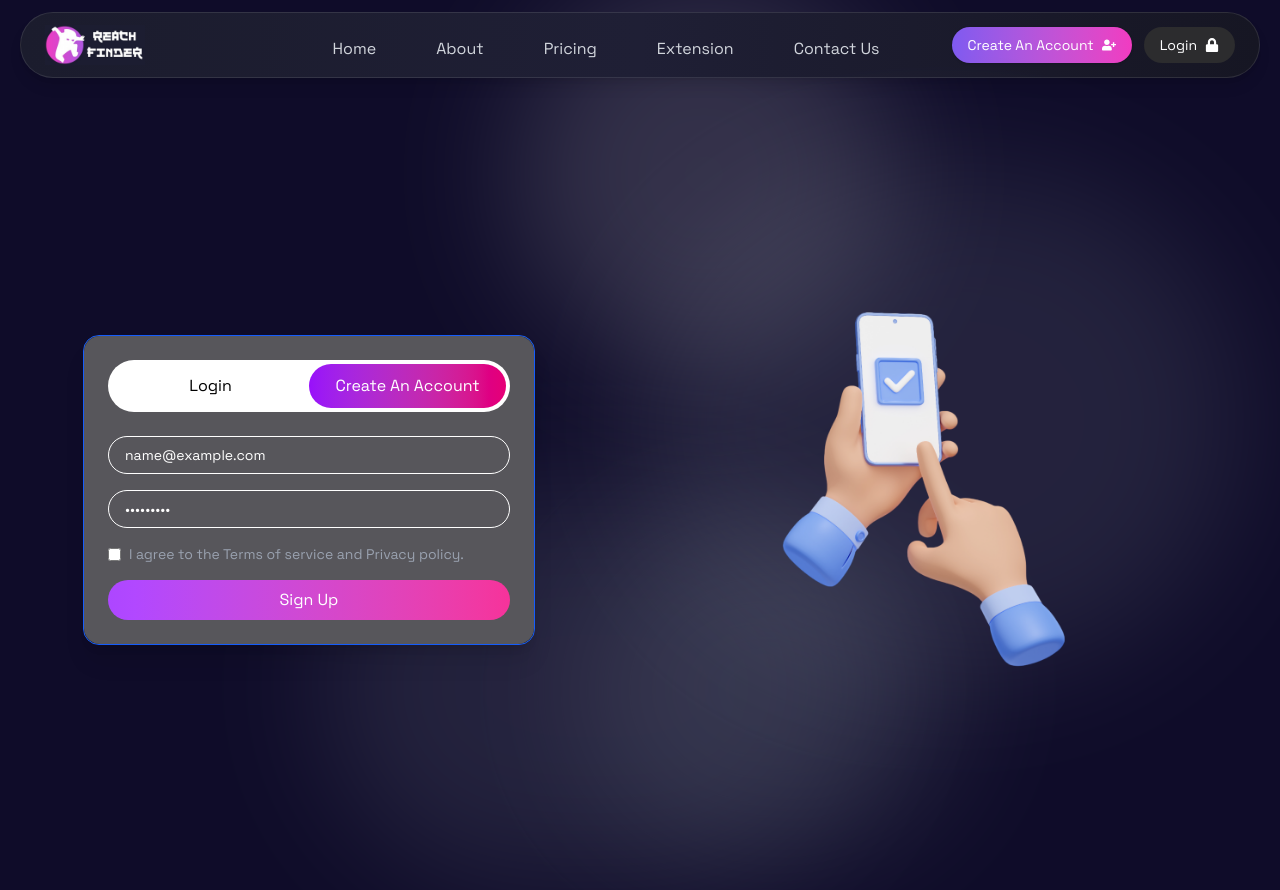
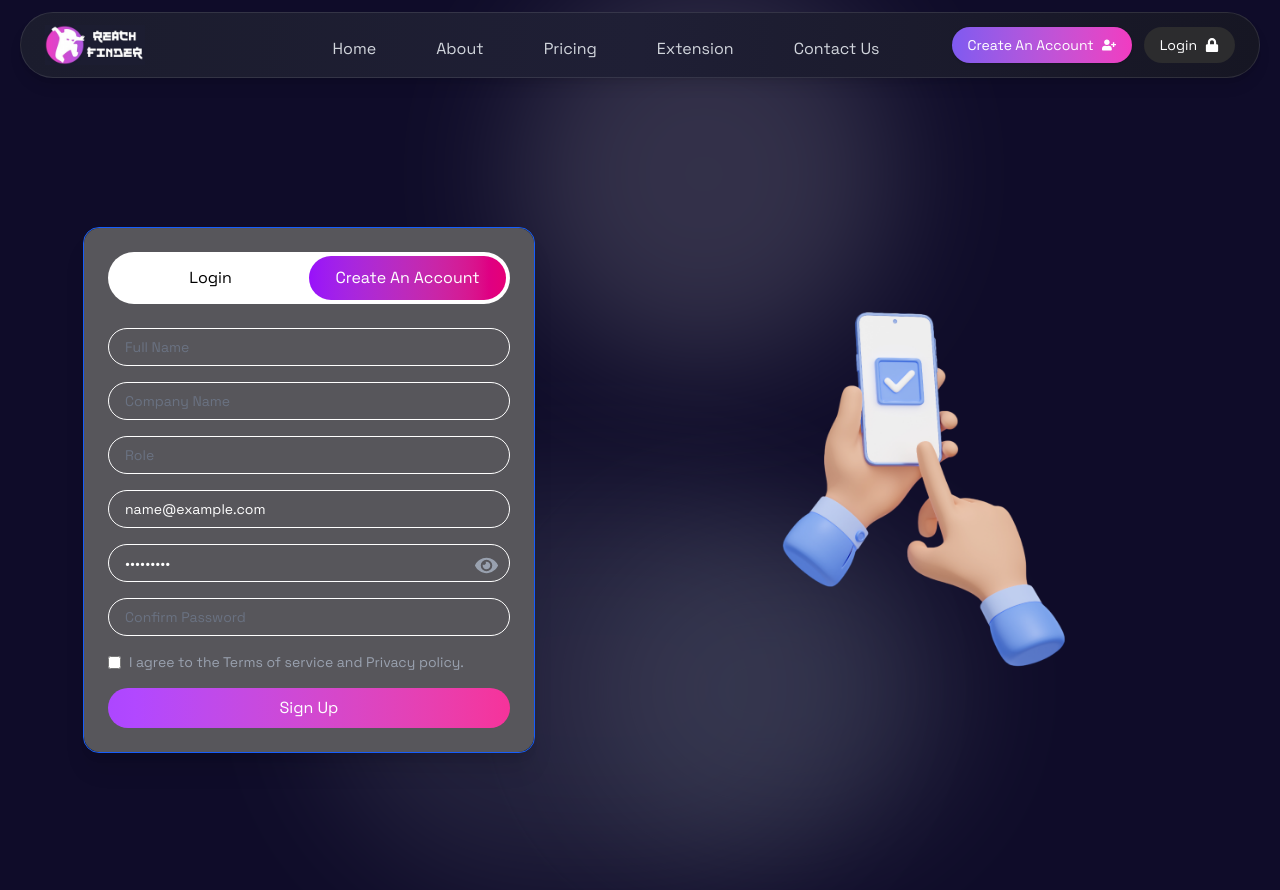
Before and after one commit to aniket1153/emailFinder, a React (Vite) app: page /auth in a window 1280 px wide. Both pictures are taken after typing "name@example.com", "Sample123" into the empty fields and a click on the button "Create An Account". Built offline with nearby package versions, Linux system fonts and the light colour scheme.

Commit message:
Enhance authentication flow by adding full name, company, and role fields to signup; implement business email validation

```diff
--- /dev/null
+++ b/src/config.js
@@ -0,0 +1,51 @@
+export // Common free & disposable domains
+const blockedDomains = [
+  // Free providers
+  "gmail.com",
+  "yahoo.com",
+  "outlook.com",
+  "hotmail.com",
+  "live.com",
+  "aol.com",
+  "icloud.com",
+  "mail.com",
+  "protonmail.com",
+  "zoho.com",
+  "yandex.com",
+  "gmx.com",
+  "msn.com",
+  "comcast.net",
+  "att.net",
+  "verizon.net",
+  "cox.net",
+  "sbcglobal.net",
+  "me.com",
+  "mac.com",
+
+  // Disposable providers
+  "tempmail.com",
+  "10minutemail.com",
+  "mailinator.com",
+  "guerrillamail.com",
+  "trashmail.com",
+  "yopmail.com",
+  "getnada.com",
+  "dispostable.com",
+  "mintemail.com",
+  "fakeinbox.com",
+  "maildrop.cc",
+  "sharklasers.com",
+  "grr.la",
+  "pokemail.net",
+  "spamgourmet.com",
+  "moakt.com",
+  "mytemp.email",
+  "inboxkitten.com",
+  "mailnesia.com",
+  "throwawaymail.com",
+];
+
+export function isBusinessEmail(email) {
+  const domain = email.split("@")[1]?.toLowerCase();
+  return domain && !blockedDomains.includes(domain);
+}
--- a/src/hooks/useAuth.js
+++ b/src/hooks/useAuth.js
@@ -23,6 +23,13 @@ export default function useAuth() {
 
   const requestOTP = async (body) => {
     try {
+      dispatch(
+        loginRequested({
+          email: body.email,
+          password: body.password,
+          isLogin: false,
+        })
+      );
       const response = await sendOTP(body);
       showGlobalToast(response?.message, "success");
       navigate(`${otpverify}?email=${body.email}`);
--- a/src/pages/AuthForm.jsx
+++ b/src/pages/AuthForm.jsx
@@ -1,11 +1,12 @@
-import { useLocation, useSearchParams } from "react-router-dom";
+import { useLocation } from "react-router-dom";
 import LoginImage from "../assets/first.png";
 import SignupImage from "../assets/second.png";
-import { FaEye } from "react-icons/fa";
+import { FaEye, FaEyeSlash } from "react-icons/fa";
 import useAuth from "../hooks/useAuth";
 import { showGlobalToast } from "../utils/toastService";
 import { useEffect, useState } from "react";
 import { useSelector } from "react-redux";
+import { isBusinessEmail } from "../config";
 
 const AuthForm = () => {
   const location = useLocation();
@@ -13,12 +14,18 @@ const AuthForm = () => {
   const mode = queryParams.get("mode");
 
   const [isLogin, setIsLogin] = useState(mode !== "signup");
+
+  // form states
   const [email, setEmail] = useState("");
   const [password, setPassword] = useState("");
+  const [confirmPassword, setConfirmPassword] = useState("");
+  const [fullname, setFullname] = useState("");
+  const [company, setCompany] = useState("");
+  const [role, setRole] = useState("");
   const [agree, setAgree] = useState(false);
+  const [showPassword, setShowPassword] = useState(false);
 
   const { error, signIn, requestOTP } = useAuth();
-
   const { loading } = useSelector((state) => state.auth);
 
   useEffect(() => {
@@ -30,28 +37,40 @@ const AuthForm = () => {
 
   const handleSubmit = (e) => {
     e.preventDefault();
+
     if (!emailRegex.test(email)) {
       showGlobalToast("Please enter a valid email address.", "error");
       return;
     }
+    const isBusiness = isBusinessEmail(email);
+    // if (!isBusiness) {
+    //   showGlobalToast("Please enter a business email address.", "error");
+    //   return;
+    // }
+
     if (isLogin) {
       signIn(email, password);
     } else {
+      // validate signup fields
+      if (!fullname || !company || !role) {
+        showGlobalToast("All fields are mandatory.", "error");
+        return;
+      }
+      if (password !== confirmPassword) {
+        showGlobalToast("Passwords do not match.", "error");
+        return;
+      }
       if (!agree) {
         showGlobalToast("You must agree to the terms to sign up.", "error");
         return;
       }
-      requestOTP({ email, password });
+
+      requestOTP({ email, password, fullname, company, role });
     }
   };
 
   return (
-    <div className="min-h-screen w-full flex items-center justify-center  px-4 relative">
-      <div className="absolute inset-0 z-0">
-        <div className="absolute top-[-2%] left-[42%] w-[600px] h-[500px]    rounded-full opacity-15 blur-3xl" />
-        <div className="absolute top-20 right-10 w-[600px] h-[500px] bg-gray-400  rounded-full opacity-15 blur-3xl" />
-        <div className="absolute bottom-[-10%] left-1/8  rounded-full opacity-15 blur-3xl" />
-      </div>
+    <div className="min-h-screen w-full flex items-center justify-center px-4 relative">
       <div className="flex flex-col md:flex-row items-center gap-28 relative">
         {/* Left Card */}
         <div className="bg-gradient-to-b from-[#2b2b2d] to-[#1b1c1e] p1 rounded-2xl shadow-xl border border-blue-600">
@@ -80,26 +99,33 @@ const AuthForm = () => {
               </button>
             </div>
 
-            {/* Social Buttons */}
-            {/*   <div className="space-y-4 mb-4">
-              <button className="flex items-center justify-center w-full cursor-pointer border border-white hover:border-blue-500 py-2 rounded-full text-white gap-2">
-                <img
-                  src="https://img.icons8.com/color/20/000000/google-logo.png"
-                  alt="google"
-                />
-                {isLogin ? "Login With Google" : "Sign Up With Google"}
-              </button>
-            </div> */}
+            <form className="space-y-4" onSubmit={handleSubmit}>
+              {!isLogin && (
+                <>
+                  <input
+                    type="text"
+                    placeholder="Full Name"
+                    className="w-full px-4 py-2 bg-transparent border border-white rounded-full text-white placeholder-gray-500 text-sm focus:outline-none"
+                    value={fullname}
+                    onChange={(e) => setFullname(e.target.value)}
+                  />
+                  <input
+                    type="text"
+                    placeholder="Company Name"
+                    className="w-full px-4 py-2 bg-transparent border border-white rounded-full text-white placeholder-gray-500 text-sm focus:outline-none"
+                    value={company}
+                    onChange={(e) => setCompany(e.target.value)}
+                  />
+                  <input
+                    type="text"
+                    placeholder="Role"
+                    className="w-full px-4 py-2 bg-transparent border border-white rounded-full text-white placeholder-gray-500 text-sm focus:outline-none"
+                    value={role}
+                    onChange={(e) => setRole(e.target.value)}
+                  />
+                </>
+              )}
 
-            {/* Divider */}
-
-            {/* <div className="flex items-center text-gray-400 text-sm mb-4">
-              <div className="flex-1 h-px bg-gray-600" />
-              <span className="px-3">Or</span>
-              <div className="flex-1 h-px bg-gray-600" />
-            </div>*/}
-
-            <form className="space-y-4" onSubmit={handleSubmit}>
               <input
                 type="email"
                 placeholder="Email you@yourmail.com"
@@ -107,20 +133,36 @@ const AuthForm = () => {
                 value={email}
                 onChange={(e) => setEmail(e.target.value)}
               />
+
               <div className="relative">
                 <input
-                  type="password"
+                  type={showPassword ? "text" : "password"}
                   placeholder="Password"
                   className="w-full px-4 py-2 bg-transparent border border-white rounded-full text-white placeholder-gray-500 text-sm focus:outline-none pr-10"
                   value={password}
                   onChange={(e) => setPassword(e.target.value)}
                 />
-                {isLogin && (
-                  <span className="absolute right-3 top-2.5 text-gray-400 cursor-pointer text-sm">
+                <span
+                  className="absolute right-3 top-2.5 text-gray-400 cursor-pointer text-sm"
+                  onClick={() => setShowPassword(!showPassword)}
+                >
+                  {showPassword ? (
+                    <FaEyeSlash size={23} />
+                  ) : (
                     <FaEye size={23} />
-                  </span>
-                )}
+                  )}
+                </span>
               </div>
+
+              {!isLogin && (
+                <input
+                  type={showPassword ? "text" : "password"}
+                  placeholder="Confirm Password"
+                  className="w-full px-4 py-2 bg-transparent border border-white rounded-full text-white placeholder-gray-500 text-sm focus:outline-none"
+                  value={confirmPassword}
+                  onChange={(e) => setConfirmPassword(e.target.value)}
+                />
+              )}
 
               {!isLogin && (
                 <div className="flex items-start gap-2 text-sm text-gray-400">
@@ -138,8 +180,7 @@ const AuthForm = () => {
 
               <button
                 type="submit"
-                className="w-full py-2 bg-gradient-to-r from-purple-500 to-pink-500  text-white rounded-full flex items-center justify-center cursor-pointer"
-                // disabled={loading || (!isLogin && !agree)}
+                className="w-full py-2 bg-gradient-to-r from-purple-500 to-pink-500 text-white rounded-full flex items-center justify-center cursor-pointer"
               >
                 {loading ? (
                   <span className="flex items-center justify-center">
```
